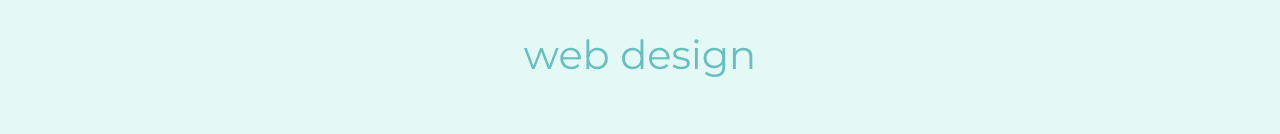
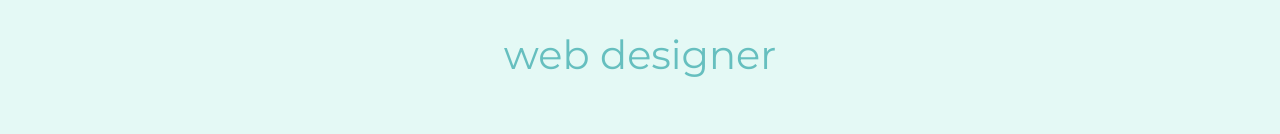
Before and after one commit to Dylan2610/CSS, a plain HTML site: page index.html in a window 1280 px wide. Shown: the part 235-369 px from the top of the page. Drawn offline with Linux system fonts and the light colour scheme.

Commit message:
Update index.html

```diff
--- a/index.html
+++ b/index.html
@@ -13,7 +13,7 @@
   <div class="top">
     <img class="top-cloud" src="img/cloud.png" alt="cloud">
     <h1>I'm Dylan</h1>
-    <h2>web design</h2>
+    <h2>web designer</h2>
     <img class="bottom-cloud" src="img/cloud.png" alt="cloud">
     <img src="img/mountain.png" alt="mountain">
   </div>
```
